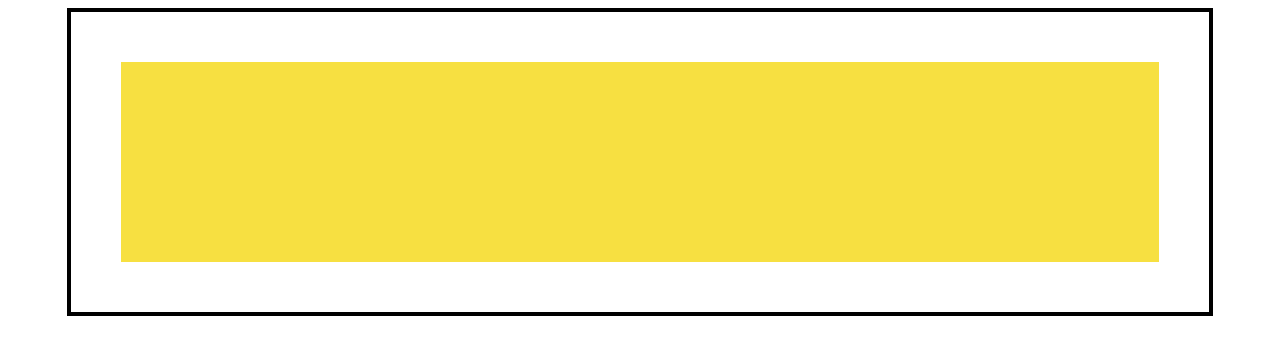
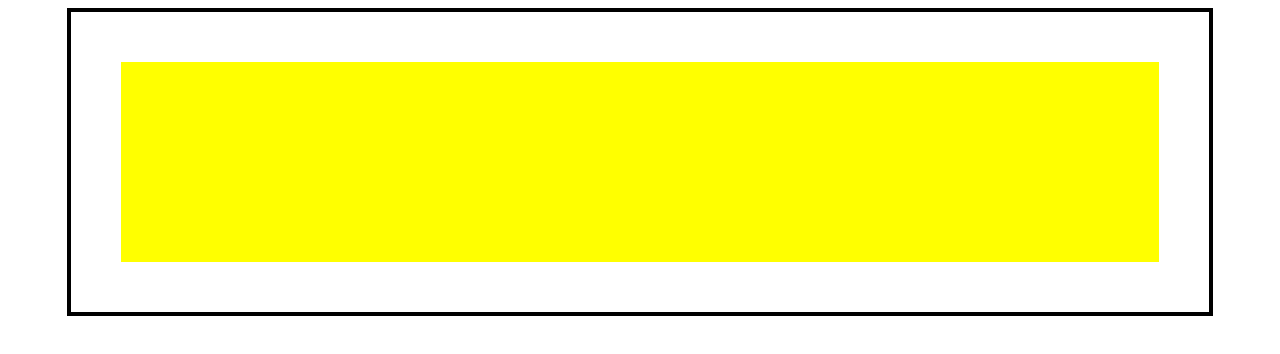
Before and after one commit to gyulbong1111/gyulbong, a plain HTML site: page thing.html in a window 1280 px wide. Drawn offline with Linux system fonts and the light colour scheme.

Commit message:
Update thing.html

```diff
--- a/thing.html
+++ b/thing.html
@@ -3,8 +3,18 @@
 <head>
     <meta charset="UTF-8">
     <title>Document</title>
+
     <style>
-
+        @media all and (min-width:320px){
+            #wrap div{
+                background:red;
+            }
+        }
+        @media all and (min-width:800px){
+            #wrap div{
+                background:yellow;
+            }
+        }
         #wrap{
             width: 90%;
 
@@ -15,7 +25,6 @@
             ;
             width: calc(100% -100px);
             height: 200px;
-            background: #f7e041;
             margin: 50px;
         }
     </style>
```
